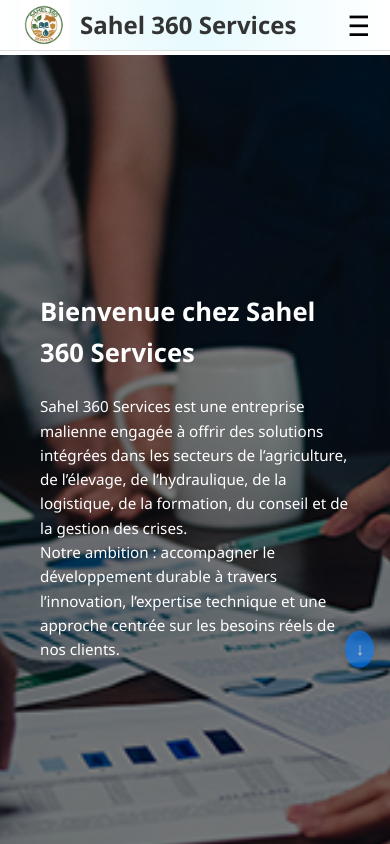
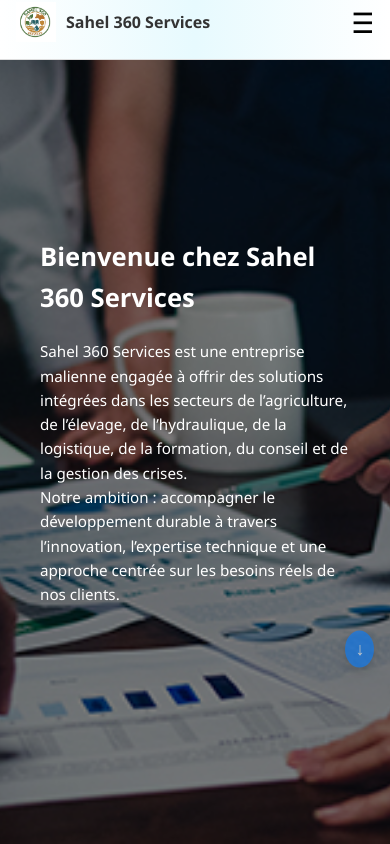
Before and after one commit to sahel360/mali, a plain HTML site: page index.html in a window 390 px wide. Shown: the top 844 px of the page. Drawn offline with Linux system fonts and the light colour scheme; a web font is replaced by a local one.

Commit message:
Update styles.css

```diff
--- a/styles.css
+++ b/styles.css
@@ -980,18 +980,28 @@ header {
     top: 0;
     left: 0;
     width: 100%;
+    height: 60px;
     z-index: 1000;
-  }
-  #accueil{
-    margin-top: 55px;
   }
 
   .hero-section {
-    margin-top: 60px;
+    padding-top: 60px;
+  }
+
+  .logo img {
+    height: 40px;
+    width: auto;
+  }
+
+  .logo h1 {
+    font-size: 16px;
+    margin: 0;
   }
 
   .nav-container {
-    padding: 0 20px; /* Réduction du padding sur mobile */
+    max-width: 100%;
+    padding: 0 16px; /* ou 10px si tu veux encore plus serré */
+    margin: 0;
   }
 
   .nav-links {
```
